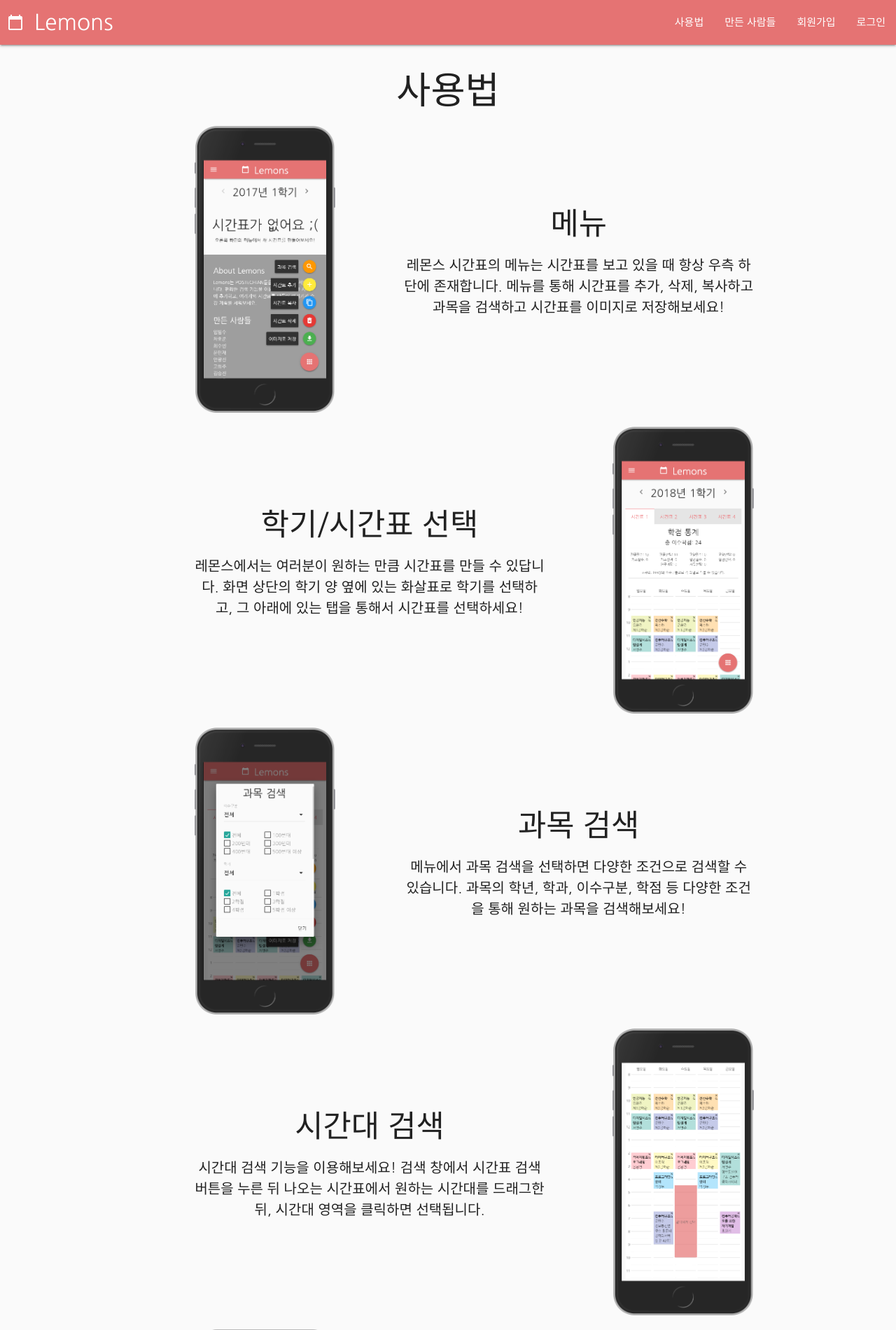
After one commit to lbs1163/lemons, a Django app: page /howtouse/ in a window 1280 px wide. The commit adds this page. Shown: the top 1901 px of the page at 70% size. Run offline with Django 3.2, Linux system fonts and the light colour scheme; some libraries are stand-ins or nearby versions.

Commit message:
add howtouse page

```diff
--- a/core/static/css/style.css
+++ b/core/static/css/style.css
@@ -391,3 +391,42 @@ main {
 .no-margin {
 	margin: 0 !important;
 }
+
+.flex {
+	display: flex;
+	flex-wrap: wrap;
+}
+
+.explain {
+	display: flex;
+	flex-direction: column;
+	justify-content: center;
+}
+
+@media screen and (max-width: 600px) {
+	#explain p {
+		font-size: 14px;
+	}
+}
+
+@media screen and (min-width: 600px) {
+	#explain p {
+		font-size: 16px;
+	}
+
+	#explain h3 {
+		margin: 0;
+	}
+}
+
+@media screen and (min-width: 992px) {
+	#explain p {
+		font-size: 18px;
+	}
+}
+
+@media screen and (min-width: 1200px) {
+	#explain p {
+		font-size: 20px;
+	}
+}
--- a/core/templates/core/auth_complete.html
+++ b/core/templates/core/auth_complete.html
@@ -4,5 +4,6 @@
 <div class="container">
     <h1 class="align-center">이메일 인증 완료 :)</h1>
     <p>이제 자유롭게 Lemons를 이용하실 수 있습니다.</p>
+    <a class="btn btn-large waves-effect waves-light" href="/howtouse/">레몬스 사용법 보기</a>
 </div>
 {% endblock %}
--- /dev/null
+++ b/core/templates/core/howtouse.html
@@ -0,0 +1,68 @@
+{% extends 'core/base.html' %}
+
+{% load static %}
+
+{% block content %}
+<h2 class="center-align">사용법</h2>
+<div id="explain" class="container center-align">
+    <div id="explain-menu" class="row flex">
+        <div class="col s6 offset-s3 m4 l3 offset-l1">
+            <img class="responsive-img" src="{% static 'images/menu.png' %}">
+        </div>
+        <div class="explain col s12 m8 l7">
+            <h3>메뉴</h3>
+            <p>레몬스 시간표의 메뉴는 시간표를 보고 있을 때 항상 우측 하단에 존재합니다. 메뉴를 통해 시간표를 추가, 삭제, 복사하고 과목을 검색하고 시간표를 이미지로 저장해보세요!</p>
+        </div>
+    </div>
+    <div id="explain-multiple-timetables" class="row flex">
+        <div class="col s6 offset-s3 m4 push-m8 l3 push-l8">
+            <img class="responsive-img" src="{% static 'images/multiple_timetables.png' %}">
+        </div>
+        <div class="explain col s12 m8 pull-m4 l7 pull-l4">
+            <h3>학기/시간표 선택</h3>
+            <p>레몬스에서는 여러분이 원하는 만큼 시간표를 만들 수 있답니다. 화면 상단의 학기 양 옆에 있는 화살표로 학기를 선택하고, 그 아래에 있는 탭을 통해서 시간표를 선택하세요!</p>
+        </div>
+    </div>
+    <div id="explain-search1" class="row flex">
+        <div class="col s6 offset-s3 m4 l3 offset-l1">
+            <img class="responsive-img" src="{% static 'images/search1.png' %}">
+        </div>
+        <div class="explain col s12 m8 l7">
+            <h3>과목 검색</h3>
+            <p>메뉴에서 과목 검색을 선택하면 다양한 조건으로 검색할 수 있습니다. 과목의 학년, 학과, 이수구분, 학점 등 다양한 조건을 통해 원하는 과목을 검색해보세요!</p>
+        </div>
+    </div>
+    <div id="explain-search2" class="row flex">
+        <div class="col s6 offset-s3 m4 push-m8 l3 push-l8">
+            <img class="responsive-img" src="{% static 'images/search2.png' %}">
+        </div>
+        <div class="explain col s12 m8 pull-m4 l7 pull-l4">
+            <h3>시간대 검색</h3>
+            <p>시간대 검색 기능을 이용해보세요! 검색 창에서 시간표 검색 버튼을 누른 뒤 나오는 시간표에서 원하는 시간대를 드래그한 뒤, 시간대 영역을 클릭하면 선택됩니다.</p>
+        </div>
+    </div>
+    <div id="explain-search3" class="row flex">
+        <div class="col s6 offset-s3 m4 l3 offset-l1">
+            <img class="responsive-img" src="{% static 'images/search3.png' %}">
+        </div>
+        <div class="explain col s12 m8 l7">
+            <h3>시간표 과목 추가</h3>
+            <p>과목을 검색한 뒤에는 과목 오른쪽에 있는 + 버튼을 통해 시간표에 과목을 추가하세요! 추가한 뒤에는 시간표에 표시되며, 시간표 상의 과목에 있는 x 버튼을 통해 삭제할 수 있어요.</p>
+        </div>
+    </div>
+    <div id="explain-subject" class="row flex">
+        <div class="col s6 offset-s3 m4 push-m8 l3 push-l8">
+            <img class="responsive-img" src="{% static 'images/subject.png' %}">
+        </div>
+        <div class="explain col s12 m8 pull-m4 l7 pull-l4">
+            <h3>과목 상세 보기</h3>
+            <p>검색 결과, 시간표 등 과목에 있는 돋보기 버튼을 눌러 과목의 상세 정보를 확인해보세요! 만일 잘못된 정보가 있는 것 같다면 <a href="https://fb.com/poapper">포애퍼 페이스북</a>을 통해 제보 바랍니다 :)</p>
+        </div>
+    </div>
+    <a class="btn btn-large waves-effect waves-light" href="/">레몬스 사용하러 가기</a>
+    <br>
+    <br>
+    <br>
+    <br>
+</div>
+{% endblock %}
--- a/core/templates/core/navbar.html
+++ b/core/templates/core/navbar.html
@@ -4,6 +4,7 @@
             <a href="/" class="brand-logo"><i class="material-icons">calendar_today</i>Lemons</a>
             <a href="#" data-target="mainnav" class="sidenav-trigger"><i class="material-icons">menu</i></a>
             <ul class="right hide-on-med-and-down">
+                <li><a href="/howtouse/">사용법</a></li>
                 <li><a href="/aboutus/">만든 사람들</a></li>
                 {% if user.is_authenticated %}
                 <li><a href="/logout/">로그아웃</a></li>
@@ -16,6 +17,7 @@
     </nav>
 
     <ul class="sidenav" id="mainnav">
+        <li><a href="/howtouse/">사용법</a></li>
         <li><a href="/aboutus/">만든 사람들</a></li>
         {% if user.is_authenticated %}
         <li><a href="/logout/">로그아웃</a></li>
--- a/core/urls.py
+++ b/core/urls.py
@@ -28,4 +28,5 @@ urlpatterns = [
 	url(r'^delete_subject_from_timetable/$', views.delete_subject_from_timetable, name='delete_subject_from_timetable'),
 	url(r'^subject/(?P<subjectPK>[0-9]+)/$', views.subject_detail, name='subject_detail'),
 	url(r'^aboutus/$', views.aboutus, name='aboutus'),
+	url(r'^howtouse/$', views.howtouse, name='howtouse'),
 ]
--- a/core/views.py
+++ b/core/views.py
@@ -271,3 +271,6 @@ def subject_detail(request, subjectPK):
 
 def aboutus(request):
     return render(request, 'core/aboutus.html', {})
+
+def howtouse(request):
+    return render(request, 'core/howtouse.html', {})
```
Also changed, not shown: core/static/images/menu.png (added), core/static/images/multiple_timetables.png (added), core/static/images/search1.png (added), core/static/images/search2.png (added), core/static/images/search3.png (added), core/static/images/subject.png (added).
